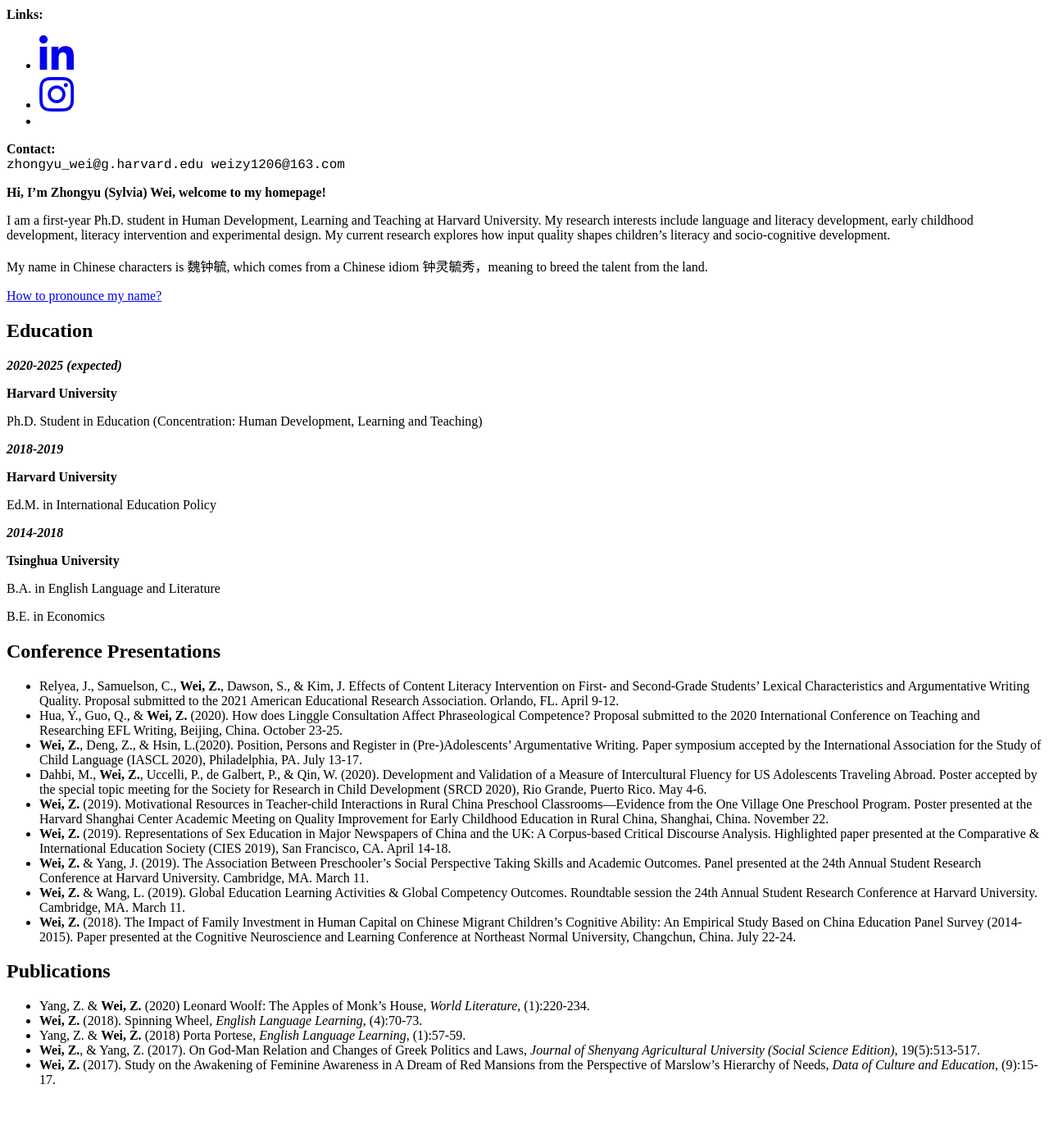
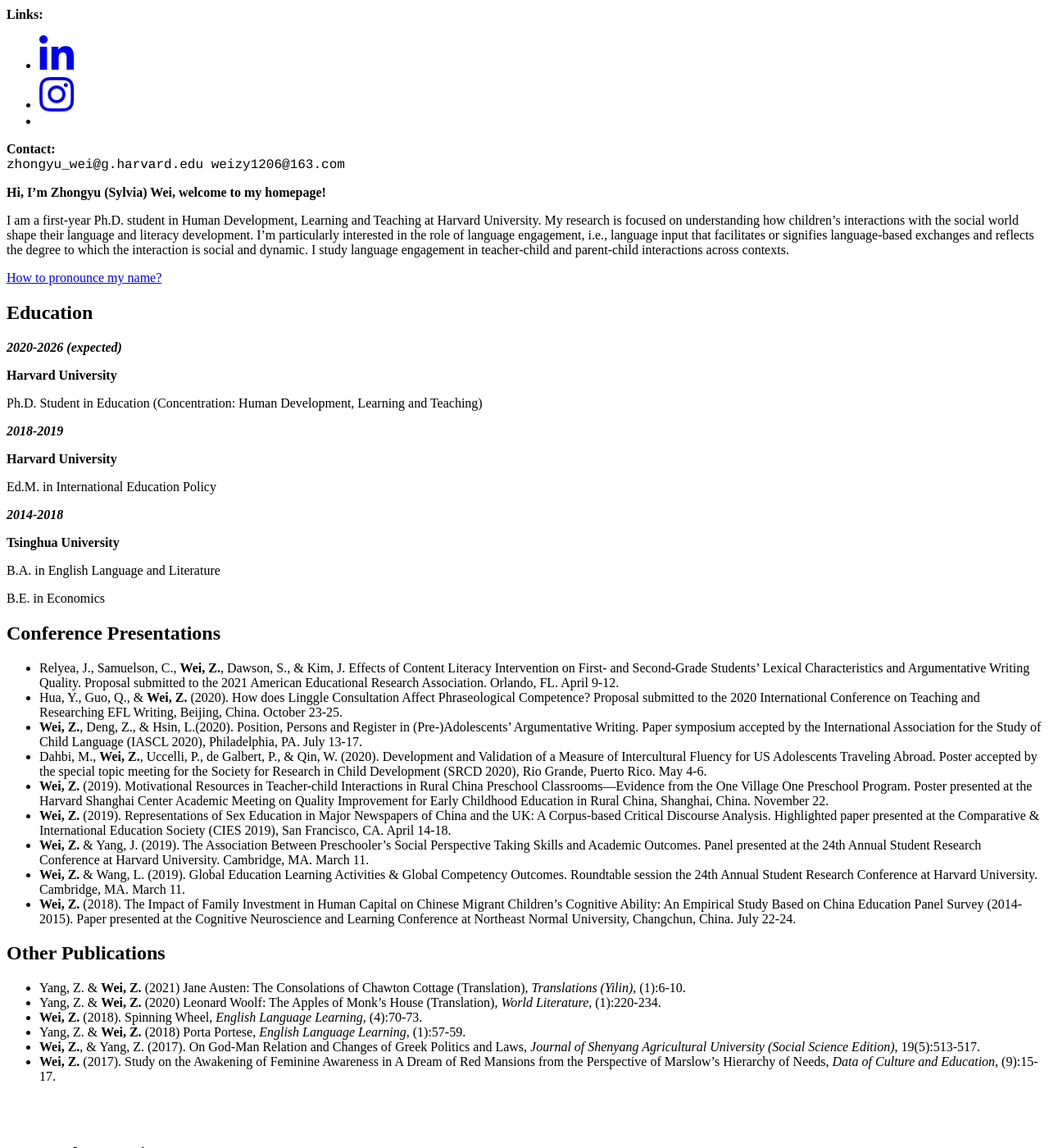
Before and after one commit to Sylviawzy/Sylviawzy.github.io, a Jekyll site: the page built from index.md, in a window 1280 px wide and 1400 px high, scrolled down 1051 px. Shown: the whole window at 82% size. Built offline with Jekyll 4.4.1, drawn with Linux system fonts in a browser that asks for light colours; our own code applies the rules of GitHub Pages for plain Markdown files; a style sheet for code colours, icons or effects is not loaded; some of the changed text lies outside the part shown.

Commit message:
Create index.md

```diff
--- a/index.md
+++ b/index.md
@@ -1,14 +1,12 @@
 **Hi, I'm Zhongyu (Sylvia) Wei, welcome to my homepage!**
 
-I am a first-year Ph.D. student in Human Development, Learning and Teaching at Harvard University. My research interests include language and literacy development, early childhood development, literacy intervention and experimental design. My current research explores how input quality shapes children's literacy and socio-cognitive development.
-
-My name in Chinese characters is 魏钟毓, which comes from a Chinese idiom 钟灵毓秀，meaning to breed the talent from the land.
+I am a first-year Ph.D. student in Human Development, Learning and Teaching at Harvard University. My research is focused on understanding how children’s interactions with the social world shape their language and literacy development. I’m particularly interested in the role of language engagement, i.e., language input that facilitates or signifies language-based exchanges and reflects the degree to which the interaction is social and dynamic. I study language engagement in teacher-child and parent-child interactions across contexts.
 
 [How to pronounce my name?](http://text-to-speech.imtranslator.net/speech.asp)
 
 ## Education
 
-**_2020-2025 (expected)_**
+**_2020-2026 (expected)_**
 
 **Harvard University**
 
@@ -41,8 +39,9 @@
  - **Wei, Z.** & Wang, L. (2019). Global Education Learning Activities & Global Competency Outcomes. Roundtable session the 24th Annual Student Research Conference at Harvard University. Cambridge, MA. March 11.
  -	**Wei, Z.** (2018). The Impact of Family Investment in Human Capital on Chinese Migrant Children’s Cognitive Ability: An Empirical Study Based on China Education Panel Survey (2014-2015). Paper presented at the Cognitive Neuroscience and Learning Conference at Northeast Normal University, Changchun, China. July 22-24.
 
-## Publications
- - Yang, Z. & **Wei, Z.** (2020) Leonard Woolf: The Apples of Monk’s House, _World Literature_, (1):220-234.
+## Other Publications
+ - Yang, Z. & **Wei, Z.** (2021) Jane Austen: The Consolations of Chawton Cottage (Translation), _Translations (Yilin)_, (1):6-10.
+ - Yang, Z. & **Wei, Z.** (2020) Leonard Woolf: The Apples of Monk’s House (Translation), _World Literature_, (1):220-234.
  -	**Wei, Z.** (2018). Spinning Wheel, _English Language Learning_, (4):70-73.
  - Yang, Z. & **Wei, Z.** (2018) Porta Portese, _English Language Learning_, (1):57-59.
  -	**Wei, Z.**, & Yang, Z. (2017). On God-Man Relation and Changes of Greek Politics and Laws, _Journal of Shenyang Agricultural University (Social Science Edition)_, 19(5):513-517.
@@ -90,8 +89,3 @@
  -	Using Qualtrics, designed and collected survey of 97 ELL clients to formulate product recommendation
 
  <br><br>
-
-
-## Hobbies
-
-I love reading classics and poems. I'm interested in the English poems written by American poet and scholar [Rosanna Warren](http://www.rosannawarren.com/). Upon her consent, I co-published the Chinese translations and appreciations of her poems _Porta Portese_ and _Romanesque_ on the _English Language Learning_ journal. I also won the 1st prize in the English Budding Writers Competition for _English Language Learning_ for my two articles in 2018.
```
